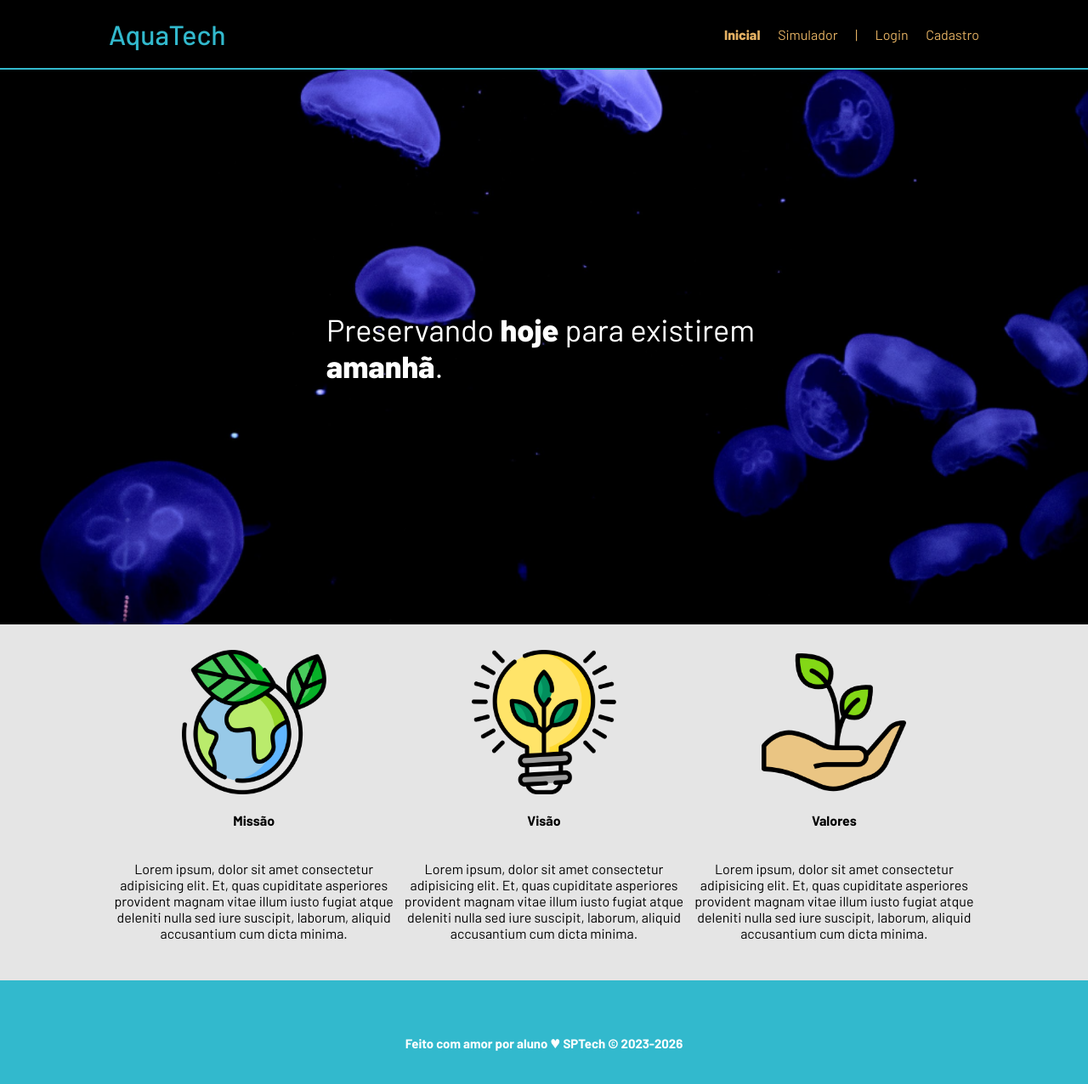
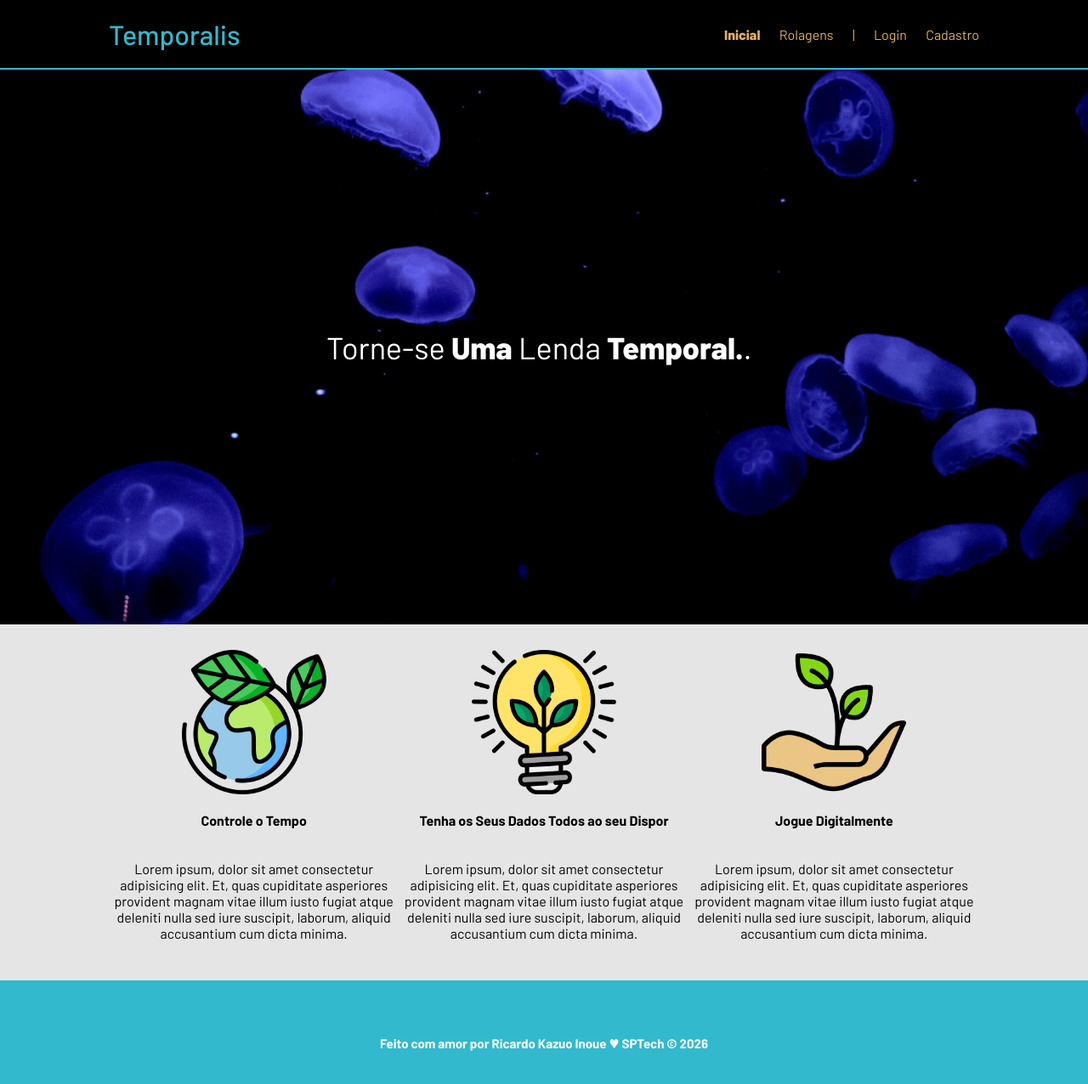
Before and after one commit to Ricardo-RKI/Individual, a website: page public/index.html in a window 1280 px wide. Shown: the whole page at 85% size. Drawn offline with Linux system fonts and the light colour scheme.

Commit message:
Adequação Home Front-End

```diff
--- a/public/index.html
+++ b/public/index.html
@@ -6,7 +6,7 @@
     <meta http-equiv="X-UA-Compatible" content="IE=edge">
     <meta name="viewport" content="width=device-width, initial-scale=1.0">
 
-    <title>AquaTech | Página Inicial</title>
+    <title>Temporalis </title>
 
     <script src="./js/sessao.js"></script>
 
@@ -18,13 +18,13 @@
 <body>
     <div class="header">
       <div class="container">
-        <h1 class="titulo">AquaTech</h1>
+        <h1 class="titulo">Temporalis</h1>
         <ul class="navbar">
           <li class="agora">
             <a href="#">Inicial</a>
           </li>
           <li>
-            <a href="simulador.html">Simulador</a>
+            <a href="simulador.html">Rolagens</a>
           </li>
           <li>|</li>
           <li>
@@ -39,7 +39,7 @@
 
     <div class="banner">
       <div class="container">
-        <p>Preservando <span>hoje</span> para existirem <span>amanhã</span>.</p>
+        <p>Torne-se <span>Uma</span> Lenda <span>Temporal.</span>.</p>
       </div>
     </div>
 
@@ -48,21 +48,21 @@
         <div class="boxes">
           <div class="box">
             <img src="assets/imgs/planet-earth_color.png">
-            <h4>Missão</h4>
+            <h4>Controle o Tempo</h4>
             <p>Lorem ipsum, dolor sit amet consectetur adipisicing elit. Et, quas cupiditate asperiores provident magnam
               vitae illum iusto fugiat atque deleniti nulla sed iure suscipit, laborum, aliquid accusantium cum dicta
               minima.</p>
           </div>
           <div class="box">
             <img src="assets/imgs/lightbulb_color.png">
-            <h4>Visão</h4>
+            <h4>Tenha os Seus Dados Todos ao seu Dispor</h4>
             <p>Lorem ipsum, dolor sit amet consectetur adipisicing elit. Et, quas cupiditate asperiores provident magnam
               vitae illum iusto fugiat atque deleniti nulla sed iure suscipit, laborum, aliquid accusantium cum dicta
               minima.</p>
           </div>
           <div class="box">
             <img src="assets/imgs/growth_color.png">
-            <h4>Valores</h4>
+            <h4>Jogue Digitalmente</h4>
             <p>Lorem ipsum, dolor sit amet consectetur adipisicing elit. Et, quas cupiditate asperiores provident magnam
               vitae illum iusto fugiat atque deleniti nulla sed iure suscipit, laborum, aliquid accusantium cum dicta
               minima.</p>
@@ -73,7 +73,7 @@
 
     <div class="footer">
       <div class="container">
-        <h4>Feito com amor por aluno &hearts; SPTech &copy; 2023-2026</h4>
+        <h4>Feito com amor por Ricardo Kazuo Inoue &hearts; SPTech &copy; 2026</h4>
       </div>
     </div>
   </body>
```
